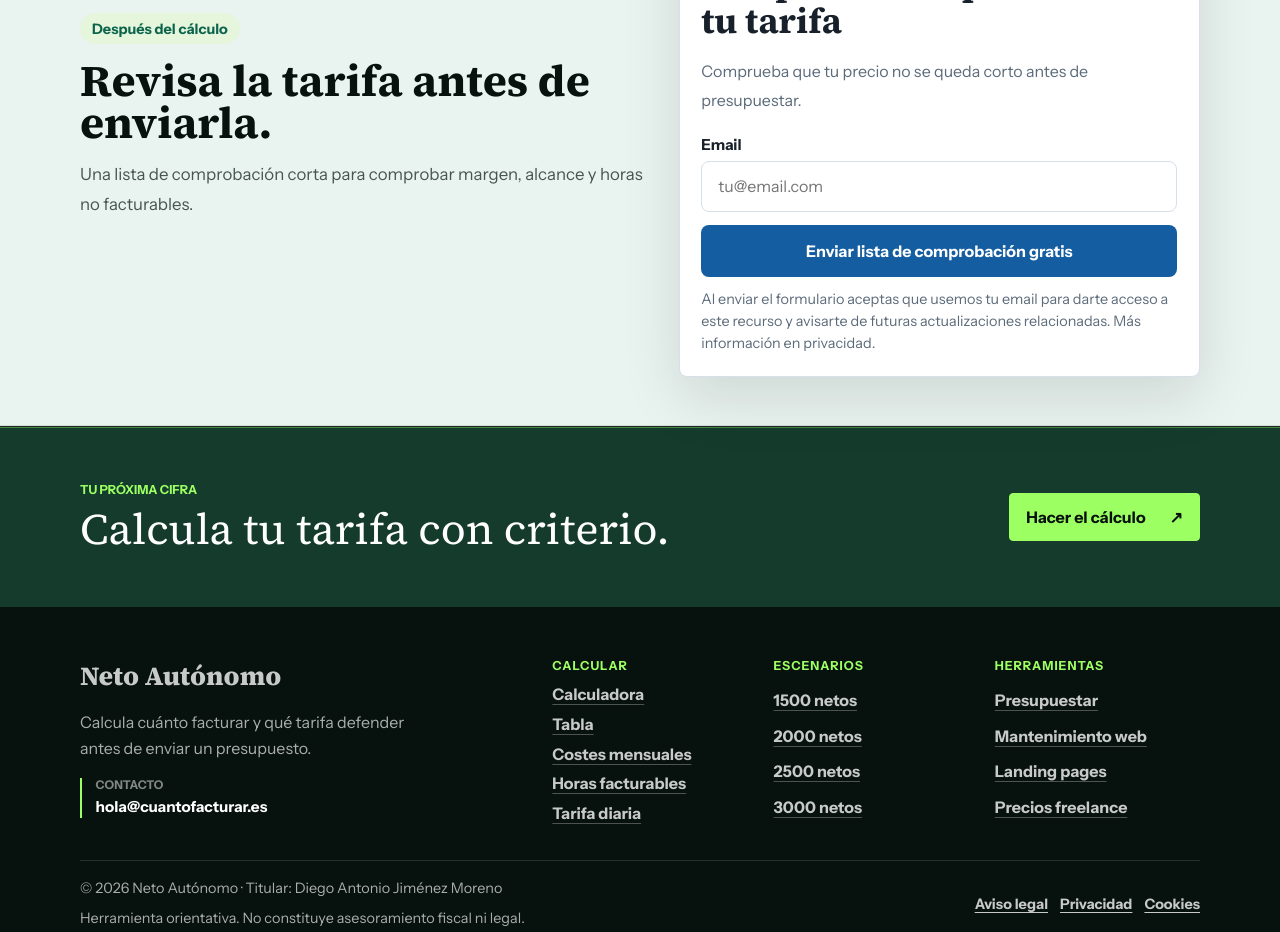
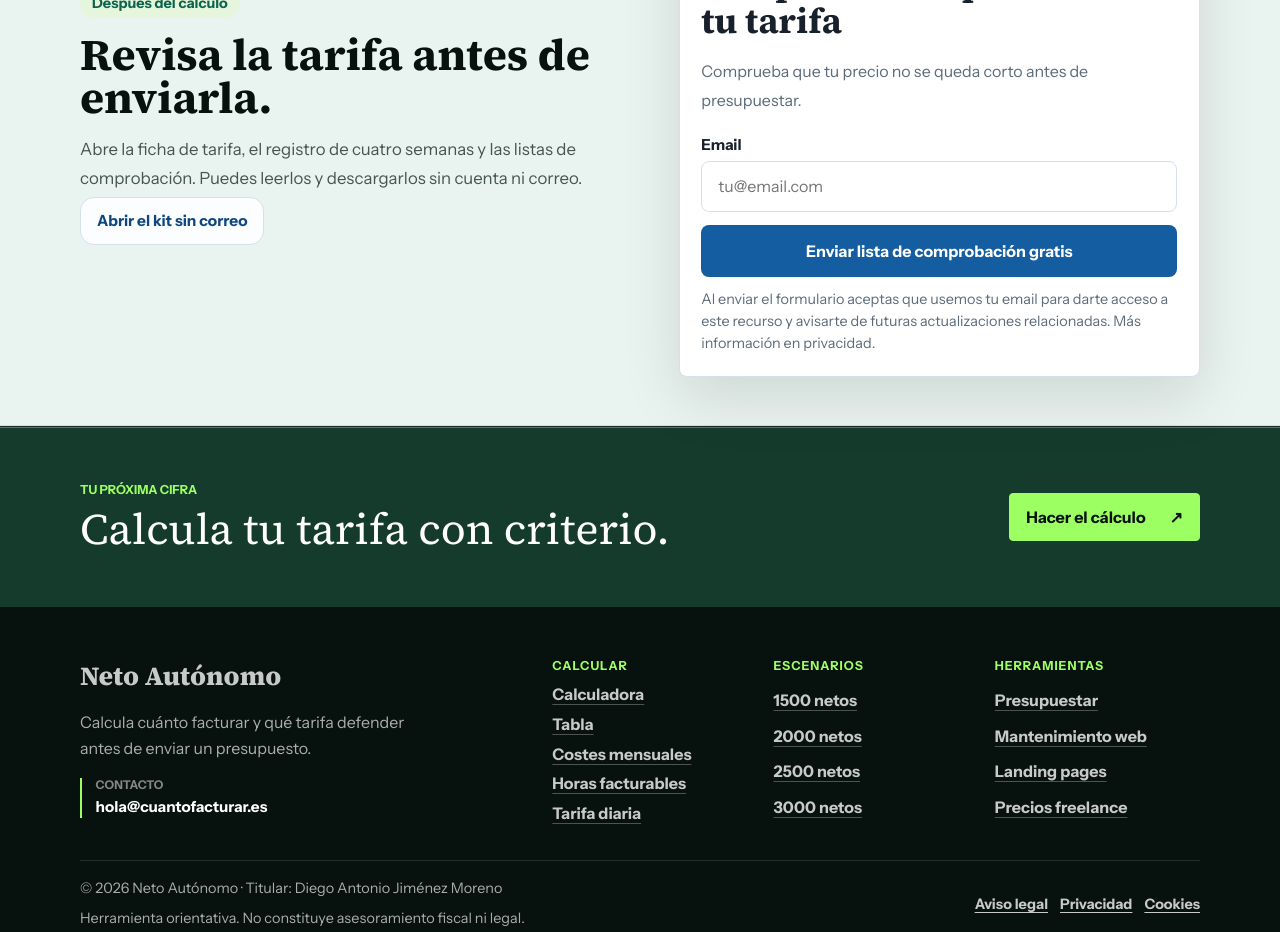
Before and after one commit to djimenezm/neto-autonomo, a Next.js app: page / in a window 1280 px wide. Shown: the part 2640-3572 px from the top of the page. Built offline with nearby package versions, Linux system fonts and the light colour scheme.

Commit message:
feat(home): link to the public tariff kit without email

```diff
--- a/components/HomePage.tsx
+++ b/components/HomePage.tsx
@@ -147,7 +147,13 @@ export default function HomePage({
           <div className="cost-checklist-copy">
             <span className="eyebrow">Después del cálculo</span>
             <h2>Revisa la tarifa antes de enviarla.</h2>
-            <p>Una lista de comprobación corta para comprobar margen, alcance y horas no facturables.</p>
+            <p>
+              Abre la ficha de tarifa, el registro de cuatro semanas y las listas de comprobación.
+              Puedes leerlos y descargarlos sin cuenta ni correo.
+            </p>
+            <div className="button-row">
+              <a href="/kit-tarifa-autonomo" className="link-button">Abrir el kit sin correo</a>
+            </div>
           </div>
 
           <LeadMagnetForm
```
Also changed, not shown: 1 other file (tests, documents, lock files or other folders).
